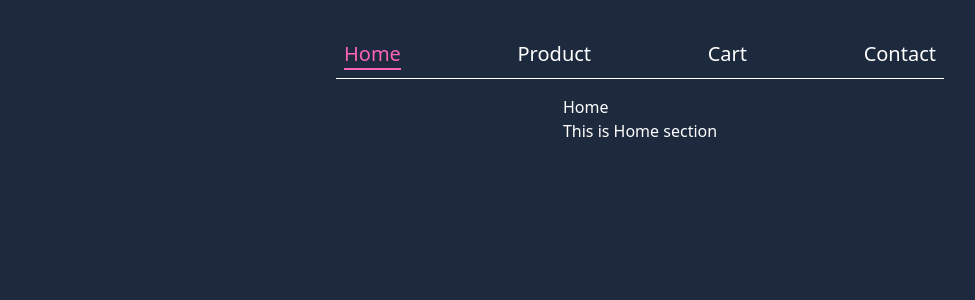
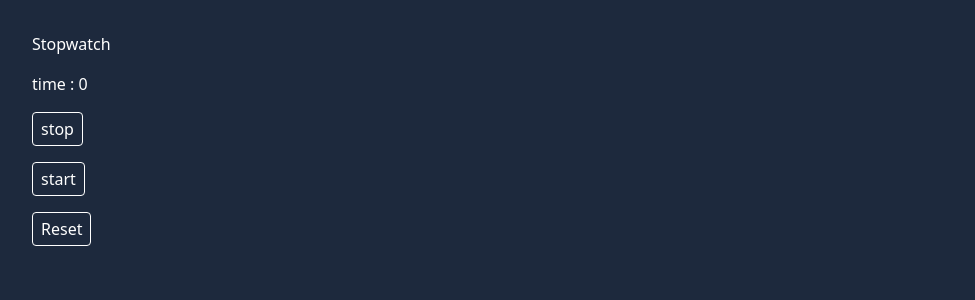
Before and after one commit to 2-0aadarsh/react-practice, a React (Vite) app in the folder useState/: page / in a window 1280 px wide. Shown: the top 300 px of the page, without its empty margins (0-975 px from the left). Built offline with nearby package versions, Linux system fonts and the light colour scheme.

Commit message:
Solved Problem, Stopwatch : On handling Timer inside the state

```diff
--- a/useState/src/App.jsx
+++ b/useState/src/App.jsx
@@ -9,7 +9,8 @@ import React from 'react'
 // import Accordion from './exercises/08-Accordion/Accordion'
 // import Carousel from './exercises/09-Carousel/Carousel'
 // import ShoppingCart from './exercises/10-ShoppingCart/ShoppingCart'
-import ActiveTab from './exercises/11-ActiveTab/ActiveTab'
+// import ActiveTab from './exercises/11-ActiveTab/ActiveTab'
+import Stopwatch from './exercises/12-Stopwatch/Stopwatch'
 
 const App = () => {
   return (
@@ -24,7 +25,8 @@ const App = () => {
       {/* <Accordion /> */}
       {/* <Carousel /> */}
       {/* <ShoppingCart /> */}
-      <ActiveTab />
+      {/* <ActiveTab /> */}
+      <Stopwatch />
     </div>
   )
 }
--- /dev/null
+++ b/useState/src/exercises/12-Stopwatch/Stopwatch.jsx
@@ -0,0 +1,56 @@
+import React, { useEffect, useRef, useState } from 'react'
+
+const Stopwatch = () => {
+  const [time, setTime] = useState(0);
+  const [isRunning, setIsRunning] = useState(false);
+  const timerRef = useRef(null);
+
+  useEffect(() => {
+
+    if(isRunning) {
+      timerRef.current = setInterval(() =>{
+        console.log(time);
+        setTime((prev) => prev+1);
+      }, 1000)
+    }
+
+    return () => {
+      clearInterval(timerRef.current);
+      timerRef.current = null;
+      // setIsRunning(false);
+    }
+  }, [isRunning])
+
+
+  return (
+    <div className='w-full h-full bg-slate-800 text-white p-8 flex flex-col items-start gap-4'>
+      <h1>Stopwatch</h1>
+
+      <p>time : {time}</p>
+      <button className='cursor-pointer px-2 py-1 rounded border' onClick={() => {
+        // clearInterval(timerRef.current);
+        setIsRunning(false);
+        // timerRef.current = null;
+      }}>
+        stop
+      </button>
+
+      <button className='cursor-pointer px-2 py-1 rounded border' onClick={() => {
+        setIsRunning(true);
+      }}>
+        start
+      </button>
+
+      <button className='cursor-pointer px-2 py-1 rounded border' onClick={() => {
+        // clearInterval(timerRef.current);
+        setIsRunning(false);
+        // timerRef.current = null;
+        setTime(0);
+      }}>
+        Reset
+      </button>
+    </div>
+  )
+}
+
+export default Stopwatch
```
